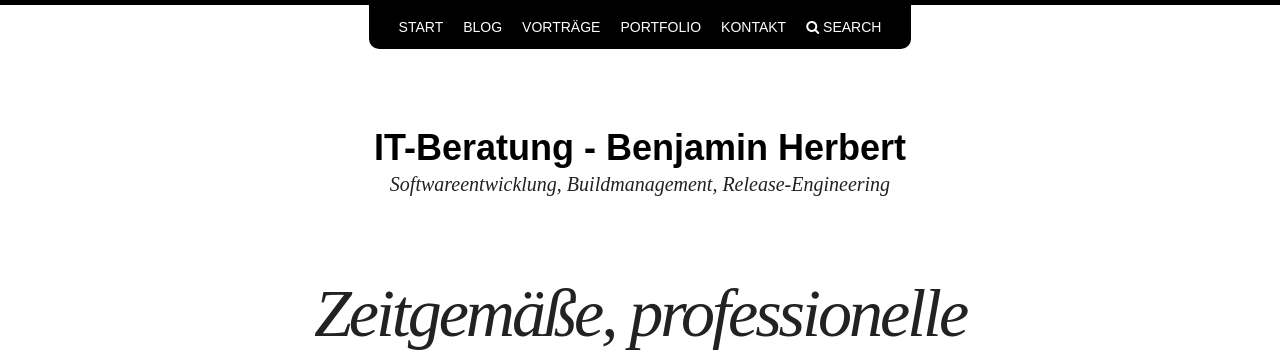
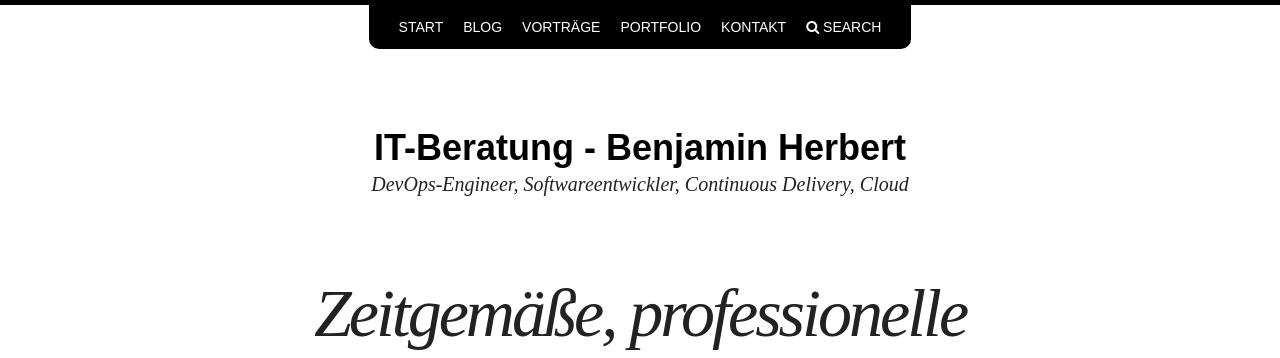
Before and after one commit to BenjaminHerbert/BenjaminHerbert.github.io, a Jekyll site: the page built from index.md, in a window 1280 px wide and 900 px high. Shown: the top 358 px of the window. Built offline with Jekyll 4.4.1, drawn with Linux system fonts in a browser that asks for light colours; nearby versions of some CDN libraries; part of the change alters nothing that is shown.

Commit message:
Description der Seite geändert

```diff
--- a/_config.yml
+++ b/_config.yml
@@ -2,7 +2,7 @@
 
 title: IT-Beratung - Benjamin Herbert
 locale: de_DE
-description: Softwareentwicklung, Buildmanagement, Release-Engineering
+description: DevOps-Engineer, Softwareentwickler, Continuous Delivery, Cloud
 logo: #site-logo.png
 search: true
 share: true
@@ -39,13 +39,9 @@ owner:
   disqus-shortname:
   twitter: NothingMatress
   xing: https://www.xing.com/profile/Benjamin_Herbert2
-  facebook: #username
   github: BenjaminHerbert
   stackexchange: https://stackoverflow.com/users/1153530/behe
   linkedin: #username
-  instagram: #username
-  flickr: #username
-  tumblr: #username
   google:
     plus: #username
     analytics: UA-55191852-1
```
